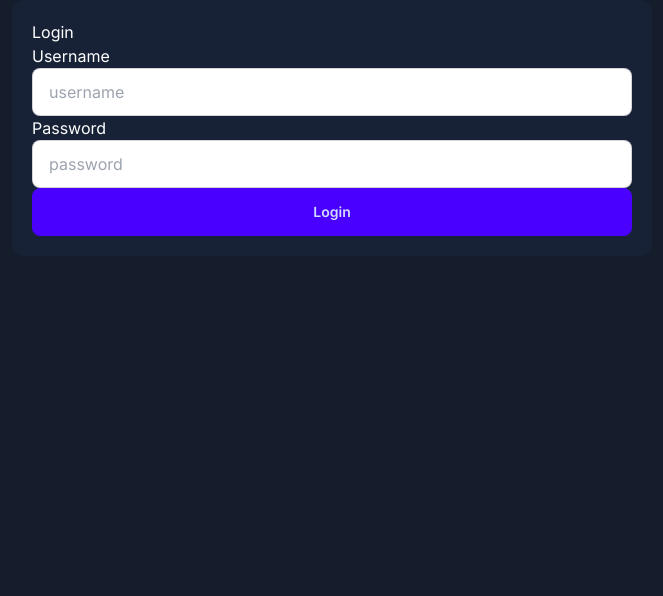
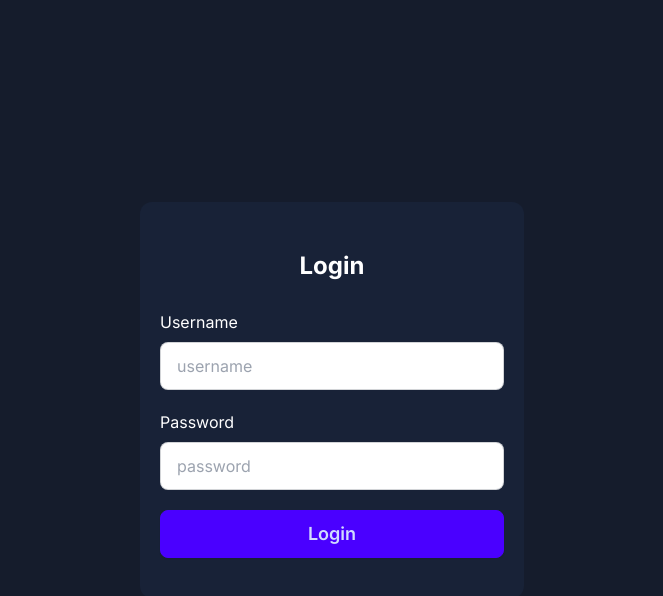
Before and after one commit to arbor0711/next-dashboard, a Next.js app: page /login in a window 1280 px wide. Shown: the top 596 px of the page, without its empty margins (308-971 px from the left). Built offline with nearby package versions, Linux system fonts and the light colour scheme.

Commit message:
Fix layout files

```diff
--- a/app/dashboard/layout.tsx
+++ b/app/dashboard/layout.tsx
@@ -2,14 +2,8 @@ import Sidebar from "../Sidebar";
 import Navbar from "../Navbar";
 import Footer from "../Footer";
 
-export default function RootLayout({
-  children,
-}: {
-  children: React.ReactNode;
-}) {
+const layout = ({ children }: { children: React.ReactNode }) => {
   return (
-    <html lang="en">
-      <body>
     <div className="flex justify-between gap-5 ">
       <div className="h-screen w-1/5 min-w-fit -bg--bgSoft	">
         <Sidebar />
@@ -21,7 +15,7 @@ export default function RootLayout({
         <Footer />
       </div>
     </div>
-      </body>
-    </html>
   );
-}
+};
+
+export default layout;
--- a/app/login/page.tsx
+++ b/app/login/page.tsx
@@ -3,22 +3,30 @@ import ContentBox from "../components/ContentBox";
 
 const LoginPage = () => {
   return (
-    <div className="w-1/2 h-screen m-auto">
+    <div className="w-screen h-screen grid  place-content-center ">
+      <div className=" w-96 h-fit">
         <ContentBox>
-        <form className="form-control ">
-          <h1 className="h1">Login</h1>
+          <form className="form-control">
+            <h1 className="text-2xl font-bold my-7 text-center">Login</h1>
             <label>Username</label>
-          <input className="input input-bordered" placeholder="username" />
+            <input
+              className="input input-bordered mb-5 mt-2"
+              placeholder="username"
+            />
 
             <label>Password</label>
-          <input className="input input-bordered" placeholder="password" />
+            <input
+              className="input input-bordered mb-5 mt-2"
+              placeholder="password"
+            />
 
-          <button className="btn btn-primary" type="submit">
+            <button className="btn btn-primary text-lg mb-5" type="submit">
               Login
             </button>
           </form>
         </ContentBox>
       </div>
+    </div>
   );
 };
 
```
Lines whose indentation alone changed are shown as unchanged.
